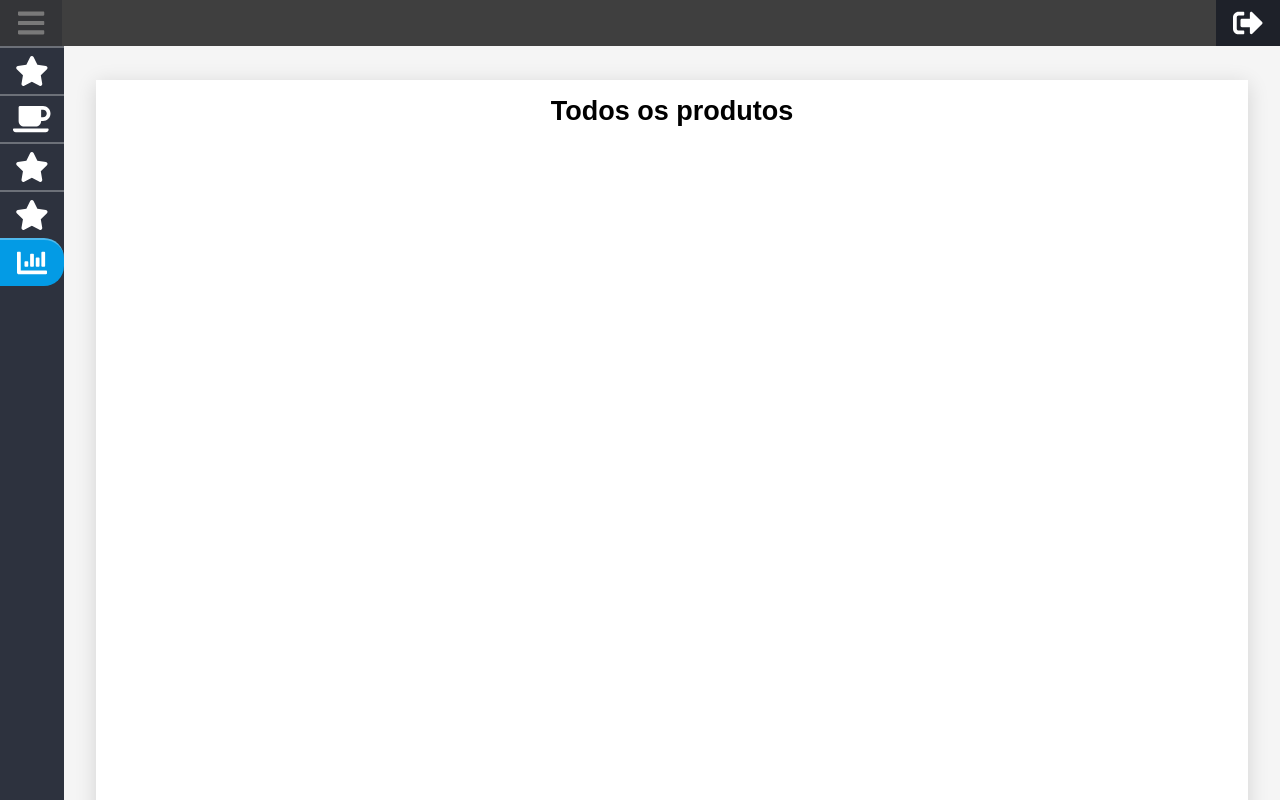
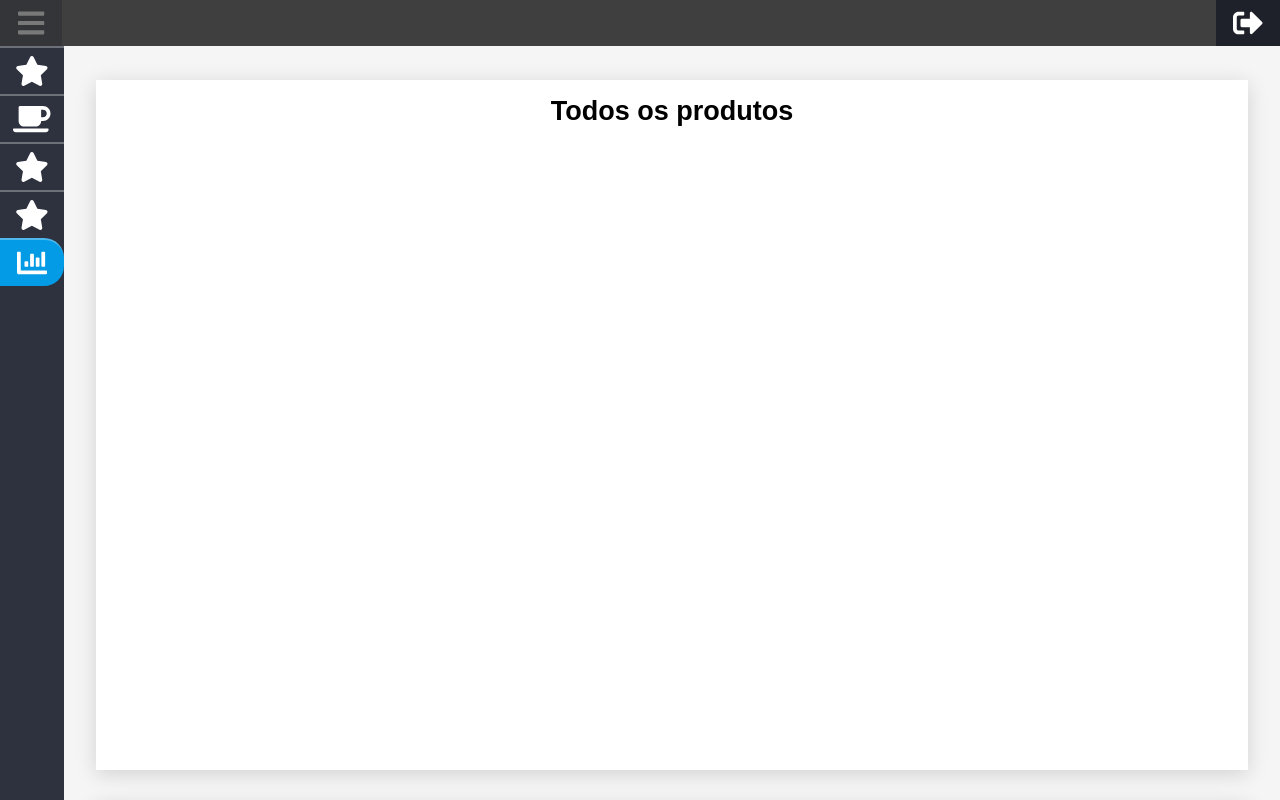
Before and after one commit to daniudo557/my-ecommerce-dashboard, a React (Create React App) app: page /analytics in a window 1280 px wide. Built offline with nearby package versions, Linux system fonts and the light colour scheme.

Commit message:
Fix card height

```diff
--- a/src/pages/styles.js
+++ b/src/pages/styles.js
@@ -26,7 +26,7 @@ export const ContentContainer = styled.div`
 
 const defaultCard = `
   width: 100%;
-  height: calc(50vh - 48px);
+  height: calc(50vh - 64px);
   background-color: ${colors.white};
   box-shadow: 0px 4px 20px rgba(0, 0, 0, 0.14);
 `
@@ -37,15 +37,18 @@ export const Card = styled.div`
 
   @media screen and (max-width: 812px) {
     margin: 8px 0px 16px 0px;
+    height: calc(50vh - 24px);
+
   }
 `
 export const BigCard = styled.div`
   ${defaultCard}
   margin: 16px 0px 32px 0px;
-  height: calc(100vh - 62px);
+  height: calc(100vh - 110px);
 
   @media screen and (max-width: 812px) {
-    margin: 8px 0px 16px 0px;
+    margin: 9px 0px 16px 0px;
+    height: calc(100vh - 64px);
   }
 `
 
```
